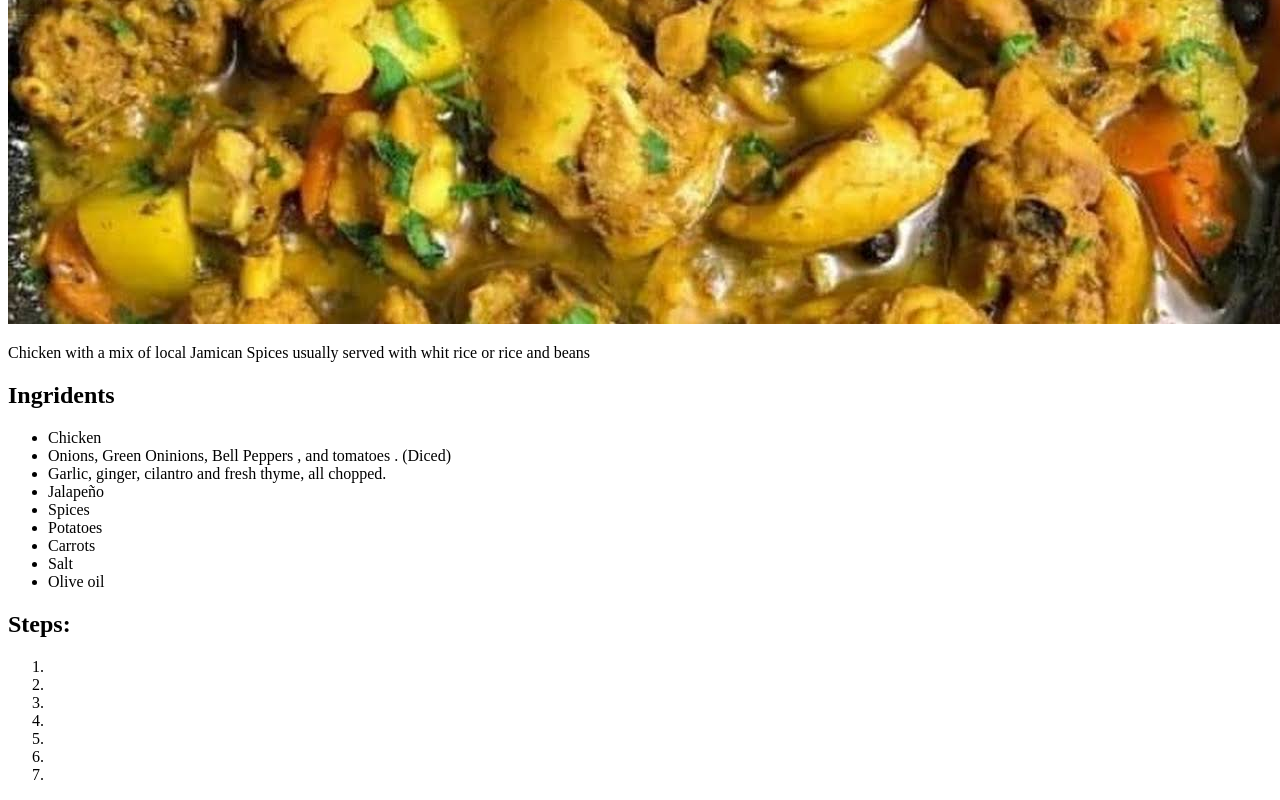
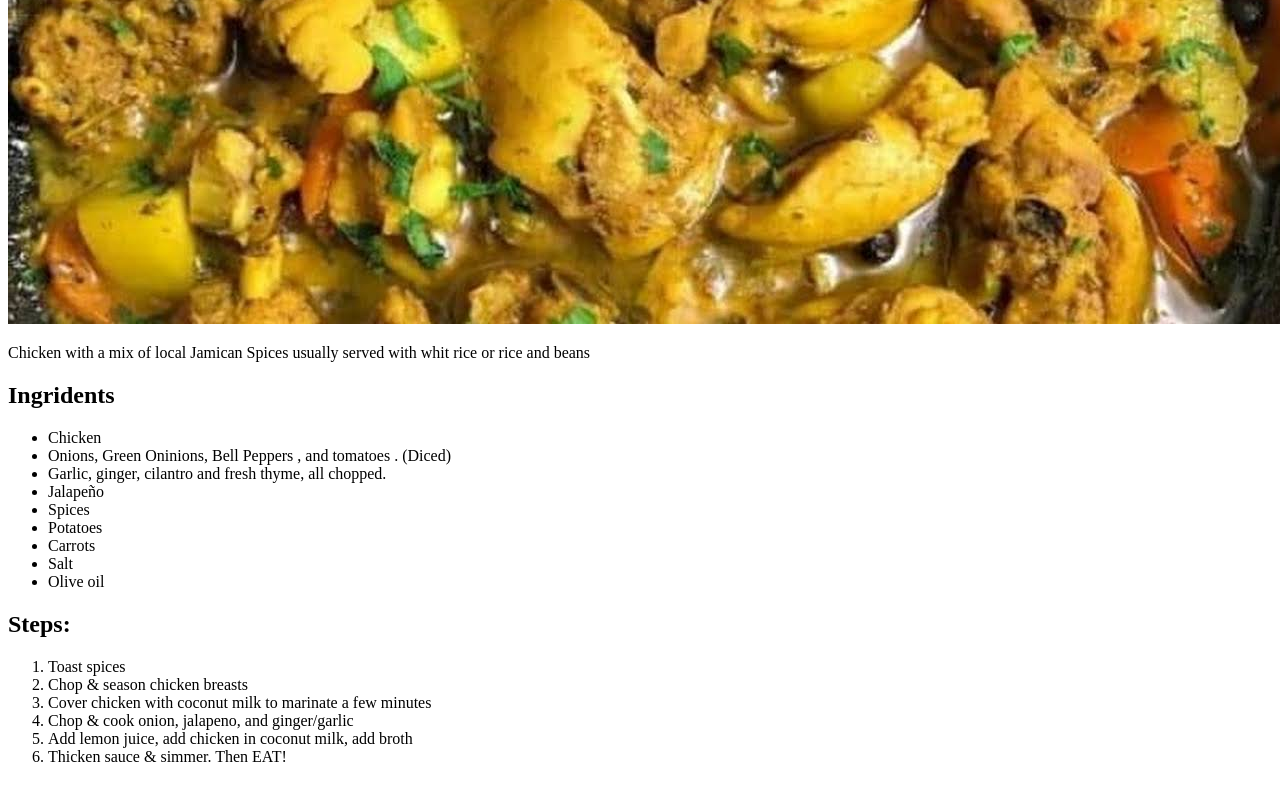
Before and after one commit to Hubiscus/Recipe_page_projects, a plain HTML site: page pages/Curry_Chicken.html in a window 1280 px wide. Shown: the part 476-1276 px from the top of the page. Drawn offline with Linux system fonts and the light colour scheme.

Commit message:
Display recipe steps for each unique recipe

```diff
--- a/pages/Curry_Chicken.html
+++ b/pages/Curry_Chicken.html
@@ -25,13 +25,12 @@
     </ul>
     <h2><strong>Steps:</strong></h2>
     <ol>
-        <li></li>
-        <li></li>
-        <li></li>
-        <li></li>
-        <li></li>
-        <li></li>
-        <li></li>
+        <li>Toast spices</li>
+        <li>Chop & season chicken breasts</li>
+        <li>Cover chicken with coconut milk to marinate a few minutes</li>
+        <li>Chop & cook onion, jalapeno, and ginger/garlic</li>
+        <li>Add lemon juice, add chicken in coconut milk, add broth</li>
+        <li>Thicken sauce & simmer. Then EAT!</li>
     </ol>
     </body>
 </html>
```
Also changed, not shown: pages/Jerk_Chicken.html (+4 -7 lines).
